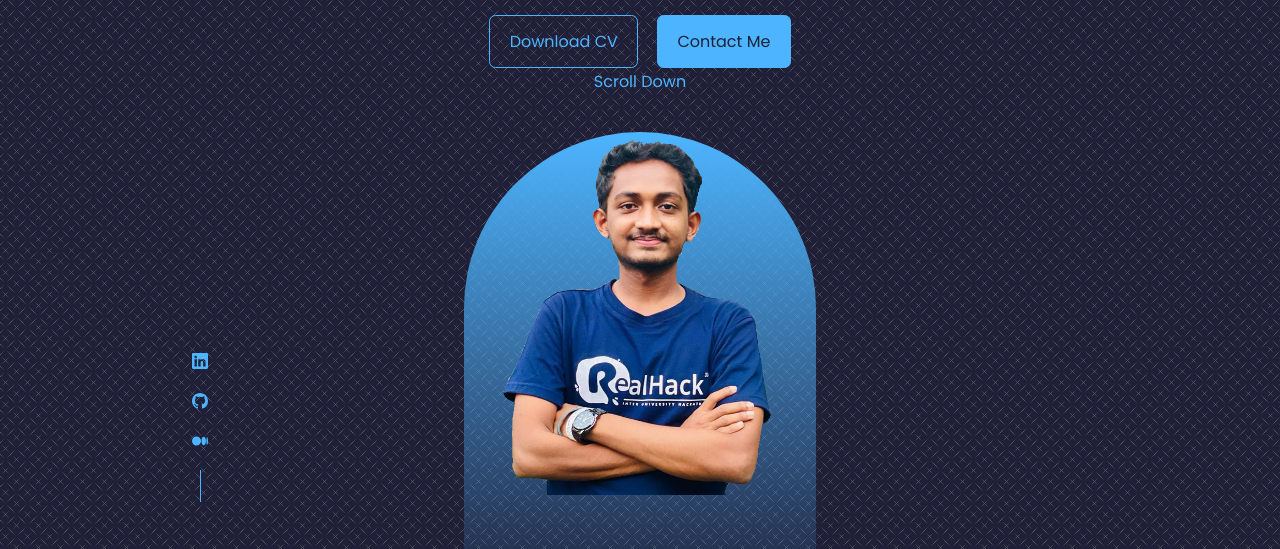
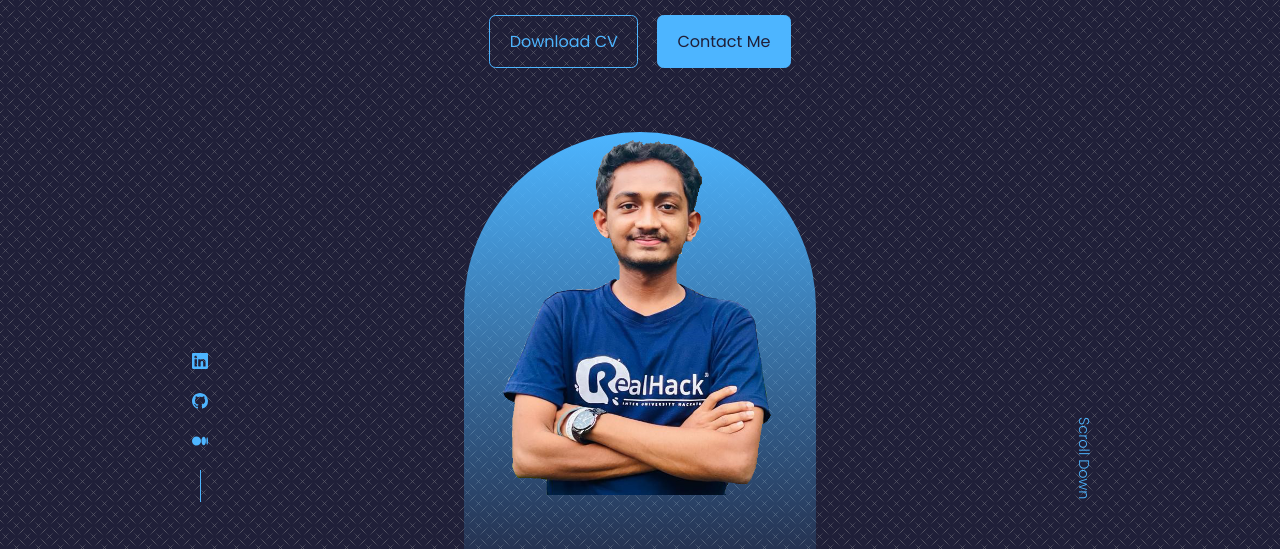
Before and after one commit to Thakshila-Bandara/my-portfolio, a React (Create React App) app: page / in a window 1280 px wide. Shown: the part 250-799 px from the top of the page. Built offline with nearby package versions, Linux system fonts and the light colour scheme.

Commit message:
feat: add media queries to Header component.

```diff
--- a/src/components/header/header.css
+++ b/src/components/header/header.css
@@ -62,3 +62,41 @@
 
     margin-left: .5rem;
 }
+
+/* Applying CSS for Scroll Down */
+
+.scroll__down{
+
+    position: absolute;
+    right: -2.3rem;
+    bottom: 5rem;
+    transform: rotate(90deg);
+    font-weight: 300;
+    font-size: 0.9rem;
+}
+
+/* Media queries for medium devices(Tablets) */
+
+@media screen and (max-width: 1024px) {
+
+    header{
+
+        height: 60vh;
+    }
+
+}
+
+/* Media queries for small devices(Mobiles) */
+
+@media screen and (max-width: 1024px) {
+
+    header{
+
+        height: 100vh;
+    }
+
+    .header__socials, .scroll__down{
+
+        display: none;
+    }
+}
```
